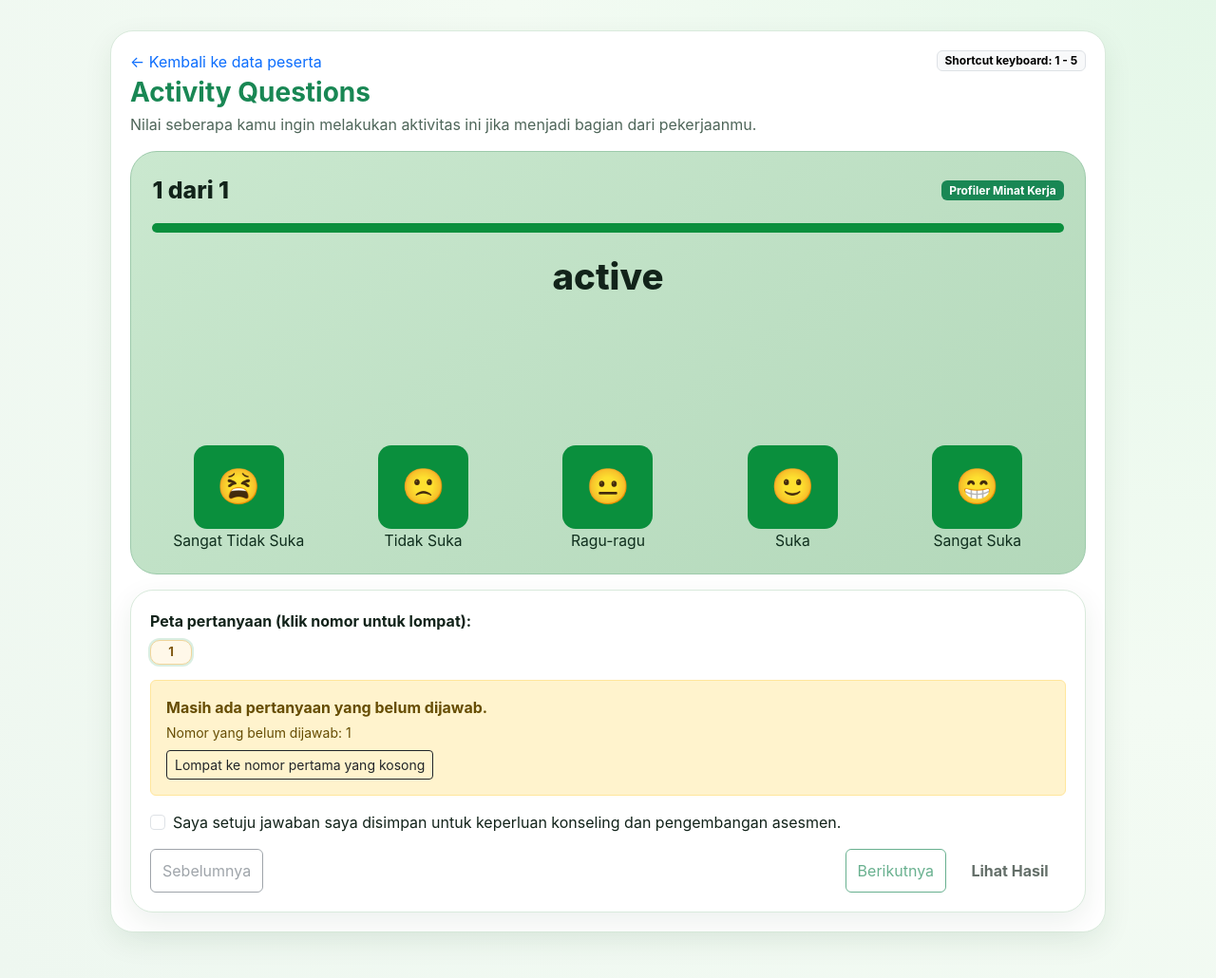
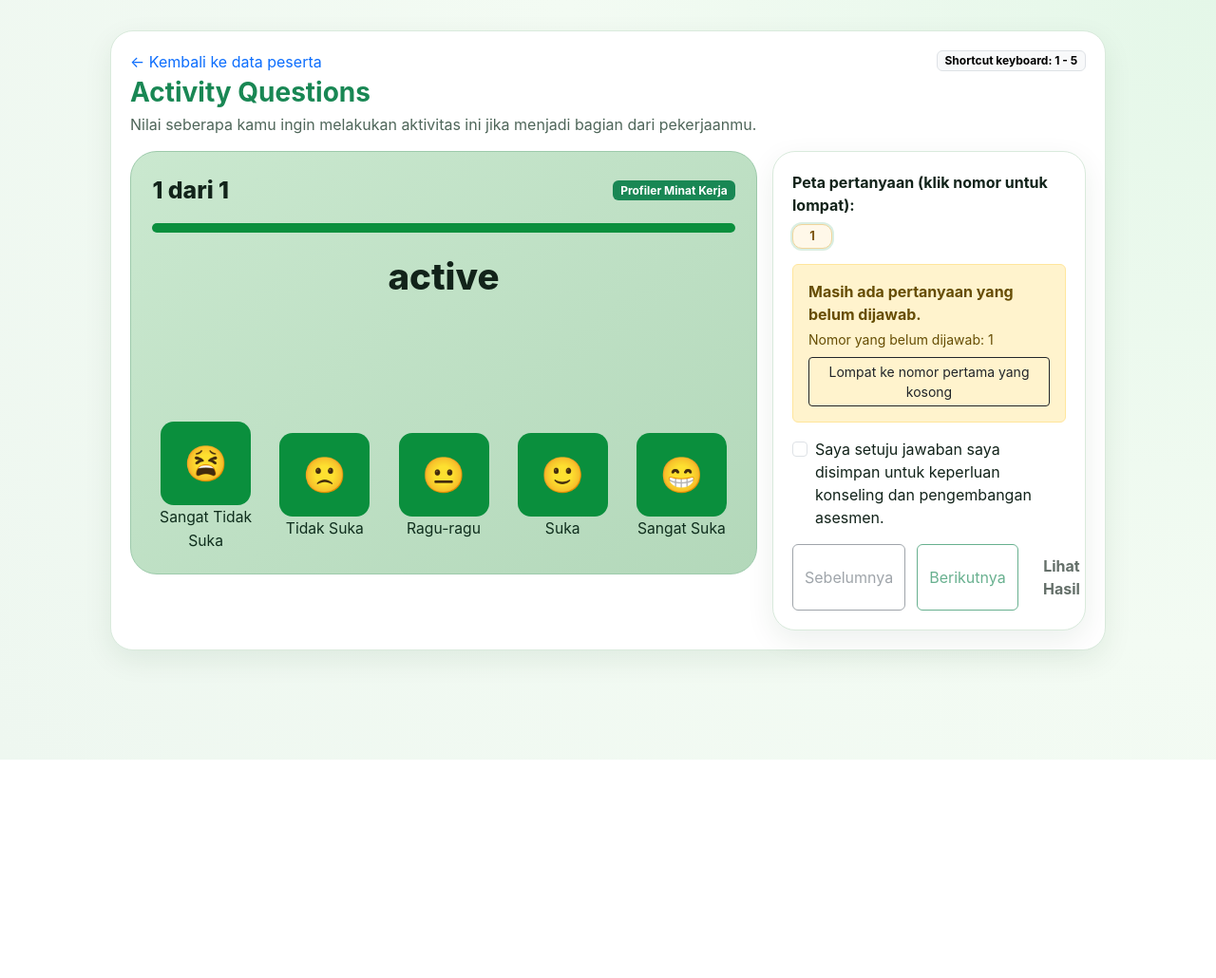
Before and after one commit to princealvinyusuf/RIASEC, a PHP site: page /test_form.php in a window 1280 px wide. Shown: the whole page at 95% size. After the commit the page ends 800 px from the top, so only its background shows below. Run offline with PHP 8.4, Linux system fonts and the light colour scheme; the visitor is signed in with stand-in values (Sample User, id 1); tables that the repository leaves empty or names only in its code hold one stand-in row (values such as "Sample post").

Commit message:
Change test form UI

```diff
--- a/css/style.css
+++ b/css/style.css
@@ -132,6 +132,18 @@ body.app-shell {
     border-radius: 28px;
     padding: 1.4rem;
     border: 1px solid #9dcaab;
+}
+
+.test-layout {
+    display: grid;
+    grid-template-columns: minmax(0, 2fr) minmax(320px, 1fr);
+    gap: 1rem;
+    align-items: start;
+}
+
+.test-side-panel {
+    position: sticky;
+    top: 1rem;
 }
 
 .progress-top {
@@ -341,6 +353,14 @@ body.app-shell {
 }
 
 @media (max-width: 900px) {
+    .test-layout {
+        grid-template-columns: 1fr;
+    }
+
+    .test-side-panel {
+        position: static;
+    }
+
     .answer-scale {
         grid-template-columns: repeat(3, minmax(100px, 1fr));
     }
--- a/test_form.php
+++ b/test_form.php
@@ -40,6 +40,7 @@ if ($statementSelectQuery) {
       <div class="alert alert-warning mb-0">Belum ada data pernyataan pada tabel <code>statements</code>.</div>
     <?php } else { ?>
       <form action="result.php" method="post" id="riasecForm">
+        <div class="test-layout">
           <div class="question-shell">
             <div class="progress-top">
               <span class="counter"><span id="currentQuestion">1</span> dari <span id="totalQuestion"><?php echo count($questions); ?></span></span>
@@ -88,7 +89,7 @@ if ($statementSelectQuery) {
             </div>
           </div>
 
-        <div class="glass-card app-form-card mt-3">
+          <div class="glass-card app-form-card test-side-panel">
             <div class="mb-3">
               <div class="fw-bold mb-2">Peta pertanyaan (klik nomor untuk lompat):</div>
               <div id="questionMap" class="question-map"></div>
@@ -114,6 +115,7 @@ if ($statementSelectQuery) {
               <div class="d-flex gap-2">
                 <button type="button" class="btn btn-outline-success" id="nextBtn">Berikutnya</button>
                 <button type="submit" name="submit" class="btn btn-primary-soft" id="submitBtn" disabled>Lihat Hasil</button>
+              </div>
             </div>
           </div>
         </div>
```
Lines whose indentation alone changed are shown as unchanged.
